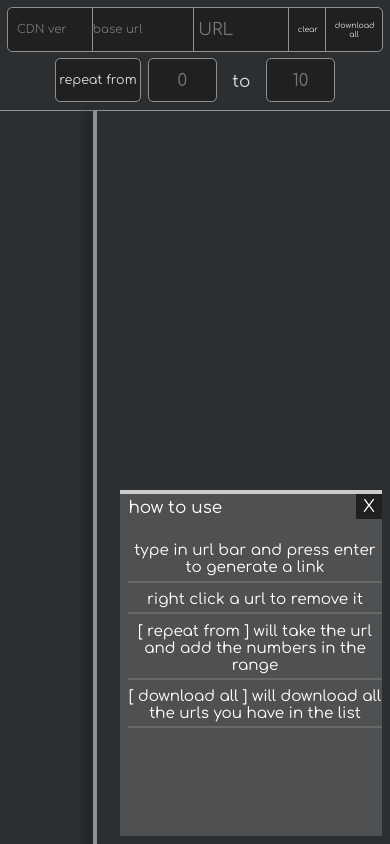
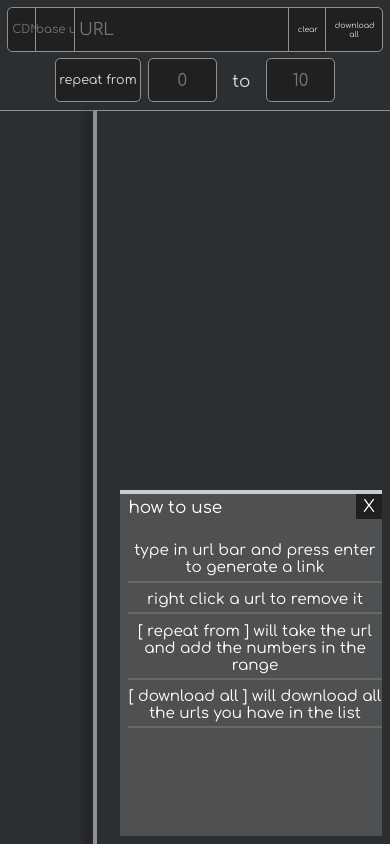
Before and after one commit to thatoneham/Aj-Automator-tools, a plain HTML site: page index.html in a window 390 px wide. Drawn offline with Linux system fonts and the light colour scheme.

Commit message:
attempts

```diff
--- a/css/style.css
+++ b/css/style.css
@@ -49,7 +49,7 @@
     outline: none;
     border:none;
 }
-@media screen and (max-width: 640px) {
+@media screen and (max-width: 40em) {
     .url_input{
         width: 10vw;
     }
@@ -62,12 +62,12 @@
         min-width: 0;
     }
     .ver_input{
-        width: 10vh;
+        width: 7vw;
         font-size: 3vw;
-        padding-left: 1vh;
+        padding-left: 1vw;
     }
     .base_input{
-        width: 12vh;
+        width: 10vw;
         font-size: 3vw;
     }
     .input-focus:focus-within .ver_input{
@@ -101,7 +101,7 @@
     display: flex;
     width: 100%;
 }
-@media screen and (min-width: 640px) {
+@media screen and (min-width: 40em) {
     .url_button{
         font-size: 1.5vh;
         min-width: 6vh;
@@ -162,7 +162,6 @@
 }
 .base_input{
     height: 5vh;
-    width: 12vh;
     text-align: center;
 }
 .url_button{
```
